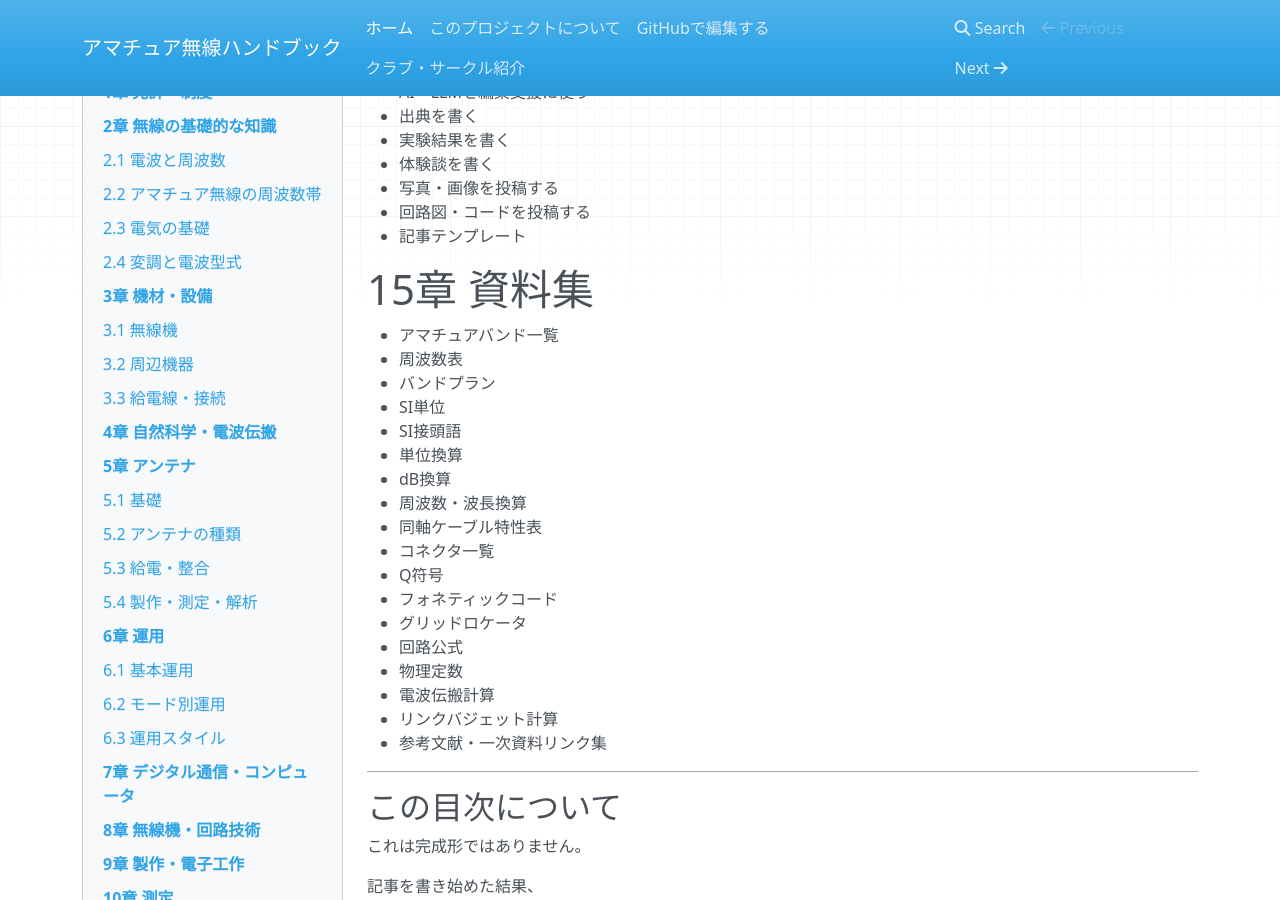
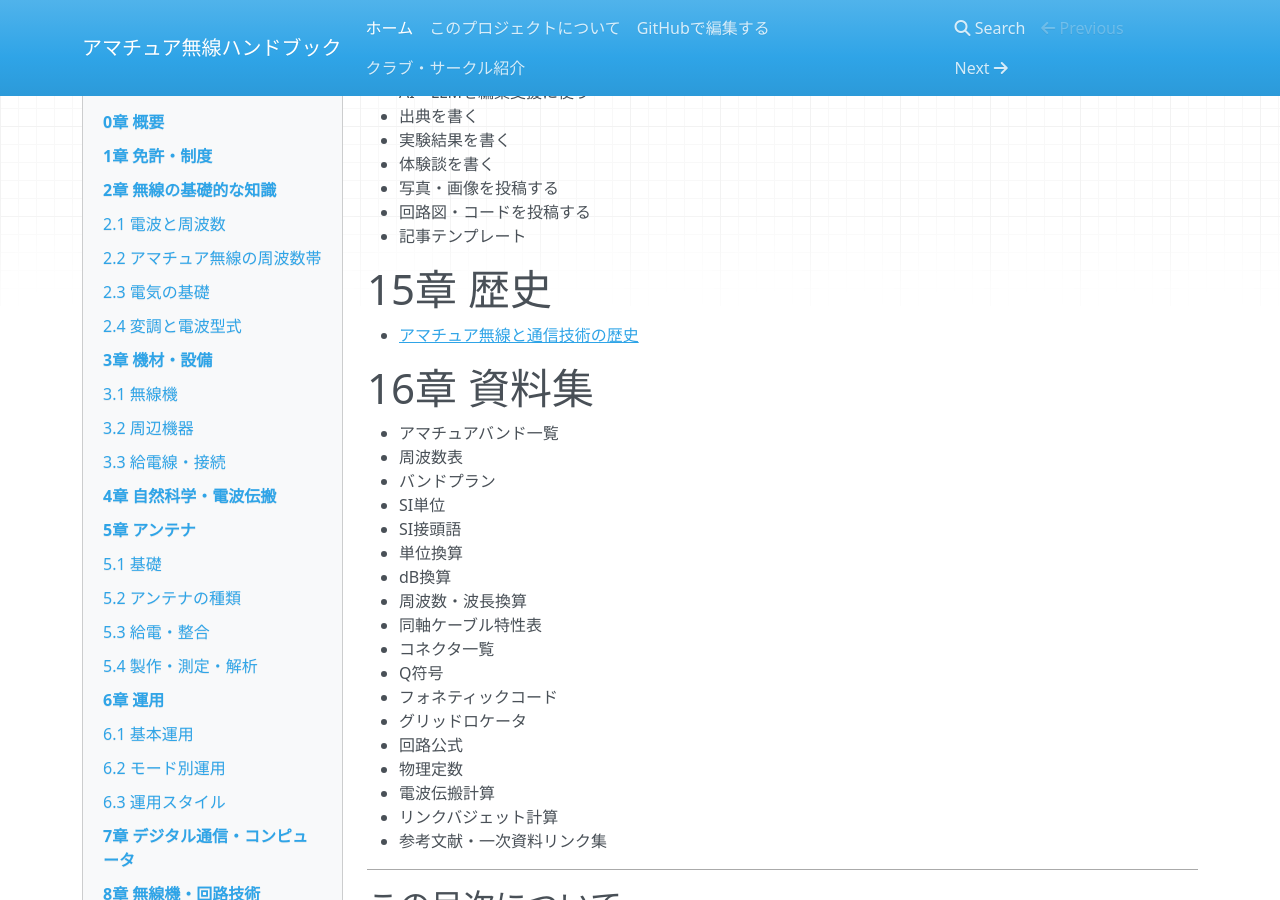
Before and after one commit to CQAKIBA/AmateurRadio-Handbook, an MkDocs documentation site: the page built from docs/index.md, in a window 1280 px wide and 900 px high, scrolled down 11666 px. Built offline with MkDocs 1.6.1, drawn with Linux system fonts in a browser that asks for light colours; nearby versions of some CDN libraries.

Commit message:
Add history chapter to provisional table of contents

```diff
--- a/docs/index.md
+++ b/docs/index.md
@@ -491,7 +491,11 @@
 - 回路図・コードを投稿する
 - 記事テンプレート
 
-# 15章 資料集
+# 15章 歴史
+
+- [アマチュア無線と通信技術の歴史](15_歴史/history.md)
+
+# 16章 資料集
 
 - アマチュアバンド一覧
 - 周波数表
```
